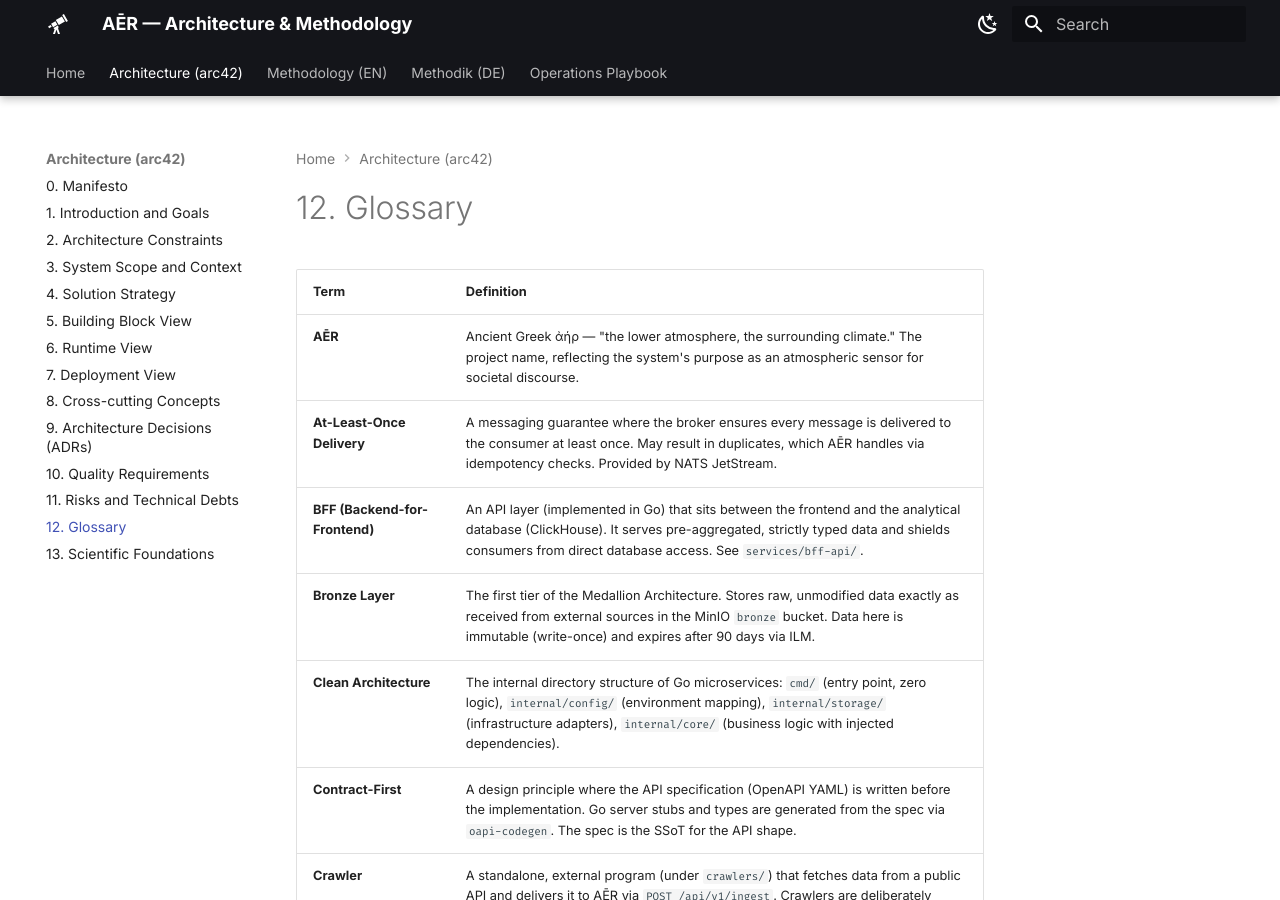
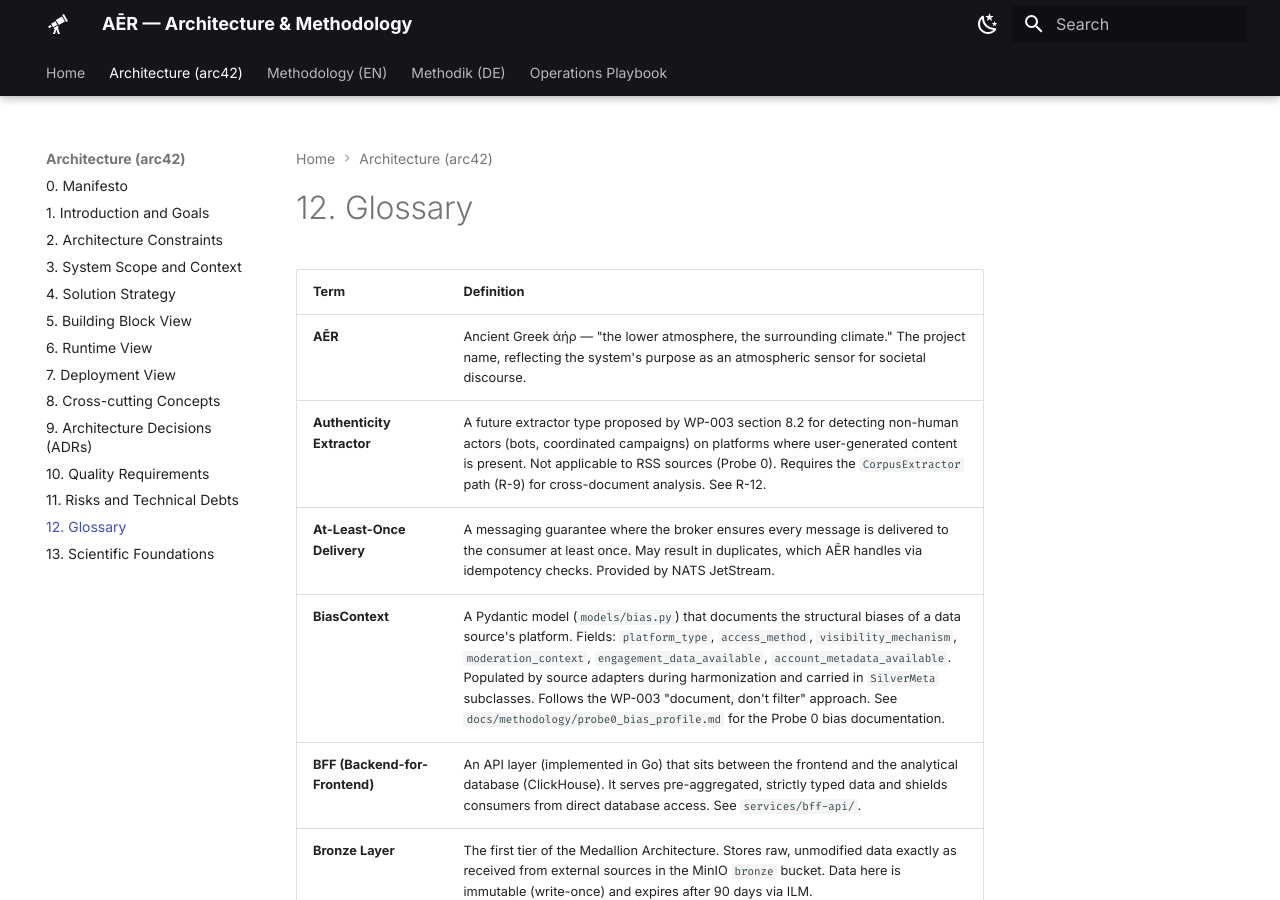
Before and after one commit to frogfromlake/aer, an MkDocs documentation site: the page built from docs/arc42/12_glossary.md, in a window 1280 px wide and 900 px high. Built offline with MkDocs 1.6.1 and Material for MkDocs 9.7.7, drawn with Linux system fonts in a browser that asks for light colours; some of the changed text lies outside the part shown.

Commit message:
docs: add BiasContext, Visibility Mechanism, Authenticity Extractor to glossary

```diff
--- a/docs/arc42/12_glossary.md
+++ b/docs/arc42/12_glossary.md
@@ -3,7 +3,9 @@
 | Term | Definition |
 | :--- | :--- |
 | **AĒR** | Ancient Greek ἀήρ — "the lower atmosphere, the surrounding climate." The project name, reflecting the system's purpose as an atmospheric sensor for societal discourse. |
+| **Authenticity Extractor** | A future extractor type proposed by WP-003 section 8.2 for detecting non-human actors (bots, coordinated campaigns) on platforms where user-generated content is present. Not applicable to RSS sources (Probe 0). Requires the `CorpusExtractor` path (R-9) for cross-document analysis. See R-12. |
 | **At-Least-Once Delivery** | A messaging guarantee where the broker ensures every message is delivered to the consumer at least once. May result in duplicates, which AĒR handles via idempotency checks. Provided by NATS JetStream. |
+| **BiasContext** | A Pydantic model (`models/bias.py`) that documents the structural biases of a data source's platform. Fields: `platform_type`, `access_method`, `visibility_mechanism`, `moderation_context`, `engagement_data_available`, `account_metadata_available`. Populated by source adapters during harmonization and carried in `SilverMeta` subclasses. Follows the WP-003 "document, don't filter" approach. See `docs/methodology/probe0_bias_profile.md` for the Probe 0 bias documentation. |
 | **BFF (Backend-for-Frontend)** | An API layer (implemented in Go) that sits between the frontend and the analytical database (ClickHouse). It serves pre-aggregated, strictly typed data and shields consumers from direct database access. See `services/bff-api/`. |
 | **Bronze Layer** | The first tier of the Medallion Architecture. Stores raw, unmodified data exactly as received from external sources in the MinIO `bronze` bucket. Data here is immutable (write-once) and expires after 90 days via ILM. |
 | **Clean Architecture** | The internal directory structure of Go microservices: `cmd/` (entry point, zero logic), `internal/config/` (environment mapping), `internal/storage/` (infrastructure adapters), `internal/core/` (business logic with injected dependencies). |
@@ -59,3 +61,4 @@
 | **SentiWS** | SentimentWortschatz — a German-language word-level polarity lexicon published by Leipzig University under CC-BY-SA 4.0. Version 2.0 assigns positive or negative polarity weights to ~3,500 base forms plus inflections. Used by the `SentimentExtractor` (Phase 42, provisional). Does not handle negation, irony, or compositionality. |
 | **TTL (Time-To-Live)** | A database-level feature that automatically deletes rows after a specified duration. ClickHouse's `aer_gold.metrics` table uses a 365-day TTL on the `timestamp` column via the `MergeTree` engine. |
 | **Validation Protocol** | The five-step process proposed in WP-002 §4 for establishing metric validity: (1) reference annotation by domain experts, (2) inter-annotator agreement (Krippendorff's alpha), (3) system-vs-reference correlation, (4) error taxonomy construction, (5) context-scoped validity declaration with expiration. Results are stored in `aer_gold.metric_validity`. |
+| **Visibility Mechanism** | The method by which a platform determines content ordering and exposure. Documented in `BiasContext.visibility_mechanism`. Examples: `chronological` (RSS, reverse-chronological feeds), `algorithmic` (social media recommendation engines), `curated` (editorially selected content). A key structural bias dimension (WP-003) because algorithmic visibility can amplify certain content types and suppress others. |
```
